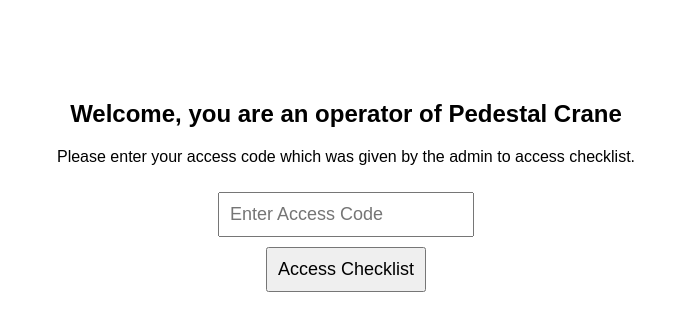
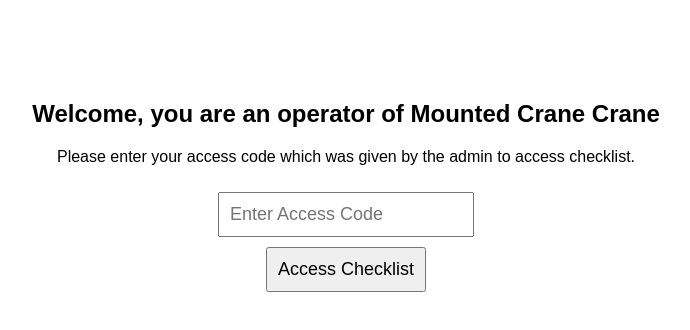
Before and after one commit to naiyarad/access-code-page, a plain HTML site: page tyre.html in a window 1280 px wide. Shown: the whole page, without its empty margins (294-984 px from the left). Drawn offline with Linux system fonts and the light colour scheme.

Commit message:
Update tyre.html

```diff
--- a/tyre.html
+++ b/tyre.html
@@ -1,7 +1,7 @@
 <!DOCTYPE html>
 <html>
 <head>
-  <title>Pedestal Crane Access</title>
+  <title>Tyre Mounted Crane Access</title>
   <style>
     body { text-align: center; font-family: sans-serif; margin-top: 100px; }
     input, button { padding: 10px; font-size: 18px; margin-top: 10px; }
@@ -18,7 +18,7 @@
   </script>
 </head>
 <body>
-  <h2>Welcome, you are an operator of Pedestal Crane</h2>
+  <h2>Welcome, you are an operator of Mounted Crane Crane</h2>
   <p>Please enter your access code which was given by the admin to access checklist.</p>
   <input type="password" id="accessCode" placeholder="Enter Access Code" />
   <br />
```
